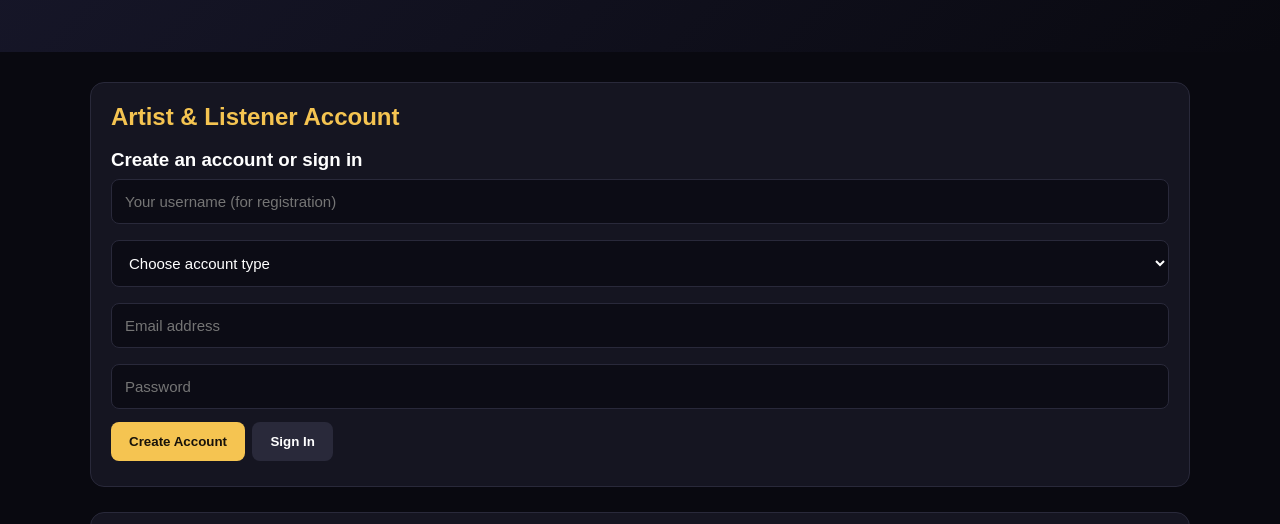
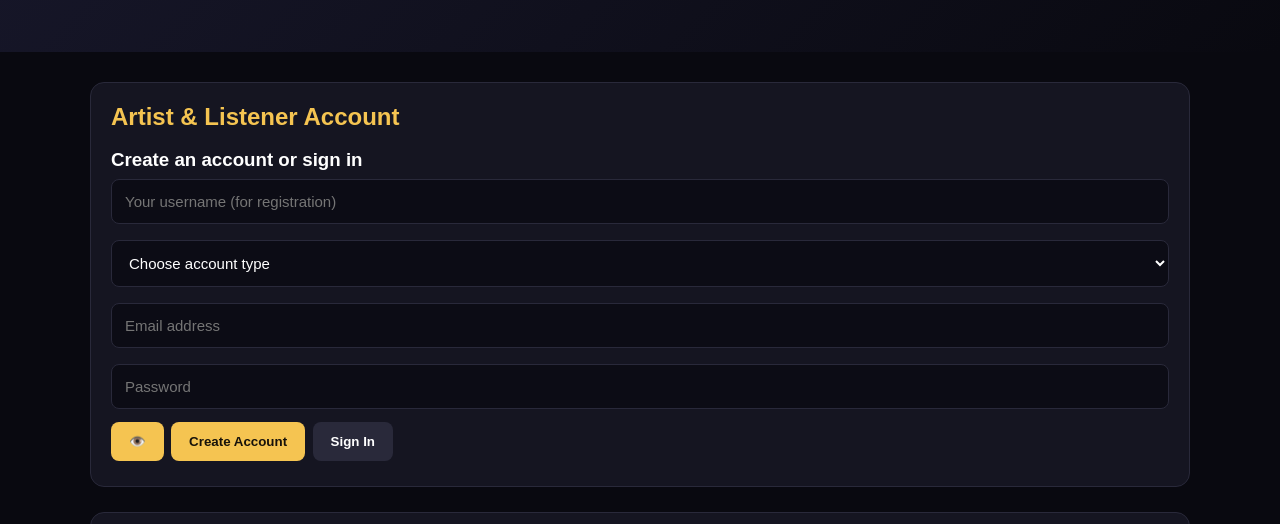
Before and after one commit to sequenceliz1/Sequence-Liz-music-, a plain HTML site: page index.html in a window 1280 px wide. Shown: the part 198-722 px from the top of the page. Drawn offline with nearby package versions, Linux system fonts and the light colour scheme; no server answers.

Commit message:
Update index.html

```diff
--- a/index.html
+++ b/index.html
@@ -71,6 +71,7 @@ footer{text-align:center;color:var(--muted);padding:30px 15px;border-top:1px sol
     </select>
     <input type="email" id="email" placeholder="Email address">
     <input type="password" id="password" placeholder="Password">
+    <button type="button" id="togglePassword">👁️</button>
     <button id="signupBtn">Create Account</button>
     <button id="loginBtn" class="secondary">Sign In</button>
   </div>
```
